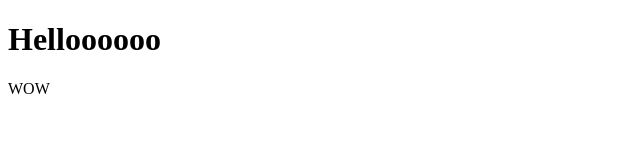
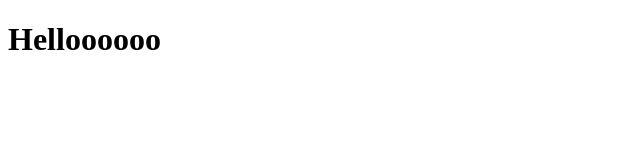
Before and after one commit to code-ness/testing-branches, a plain HTML site: page index.html in a window 1280 px wide. Shown: the full height of the page, 0-640 px from the left. Drawn offline with Linux system fonts and the light colour scheme.

Commit message:
updates commit message

```diff
--- a/index.html
+++ b/index.html
@@ -8,6 +8,5 @@
 </head>
 <body>
   <h1>Helloooooo</h1>
-  <p>WOW</p>
 </body>
 </html>
```
